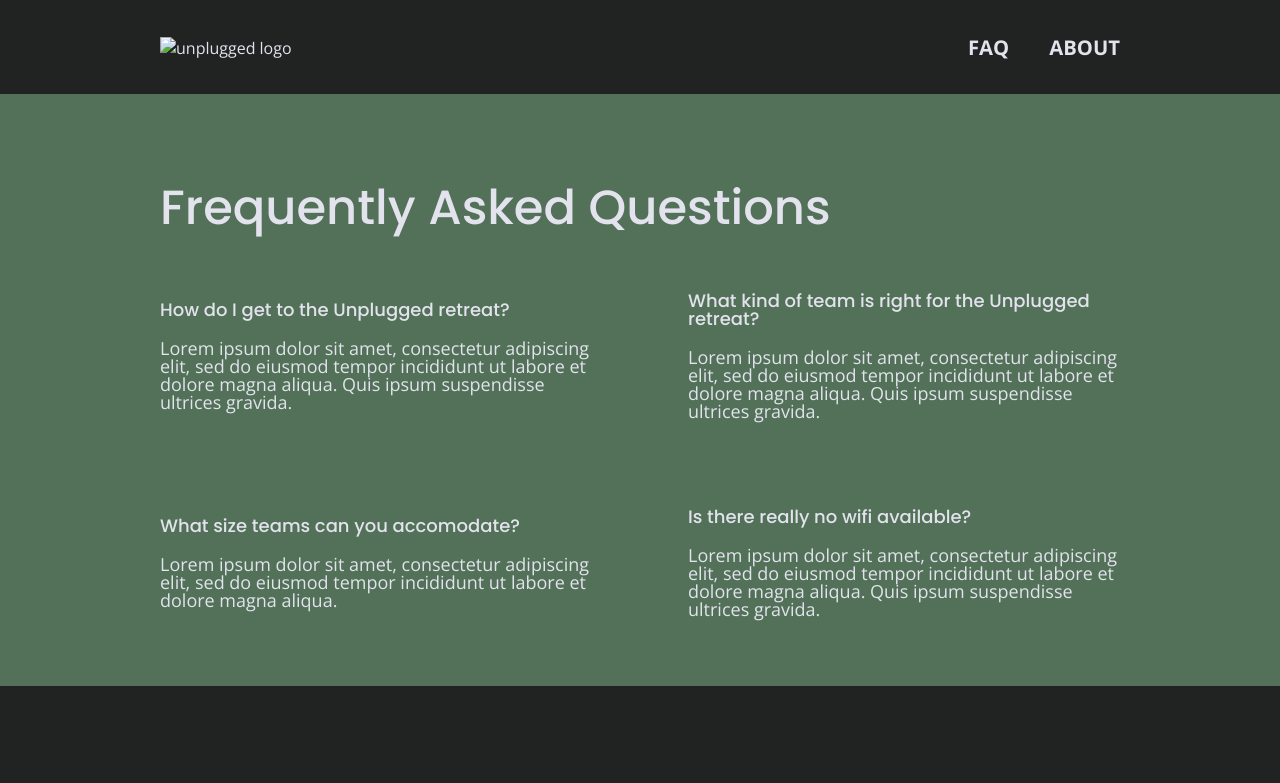
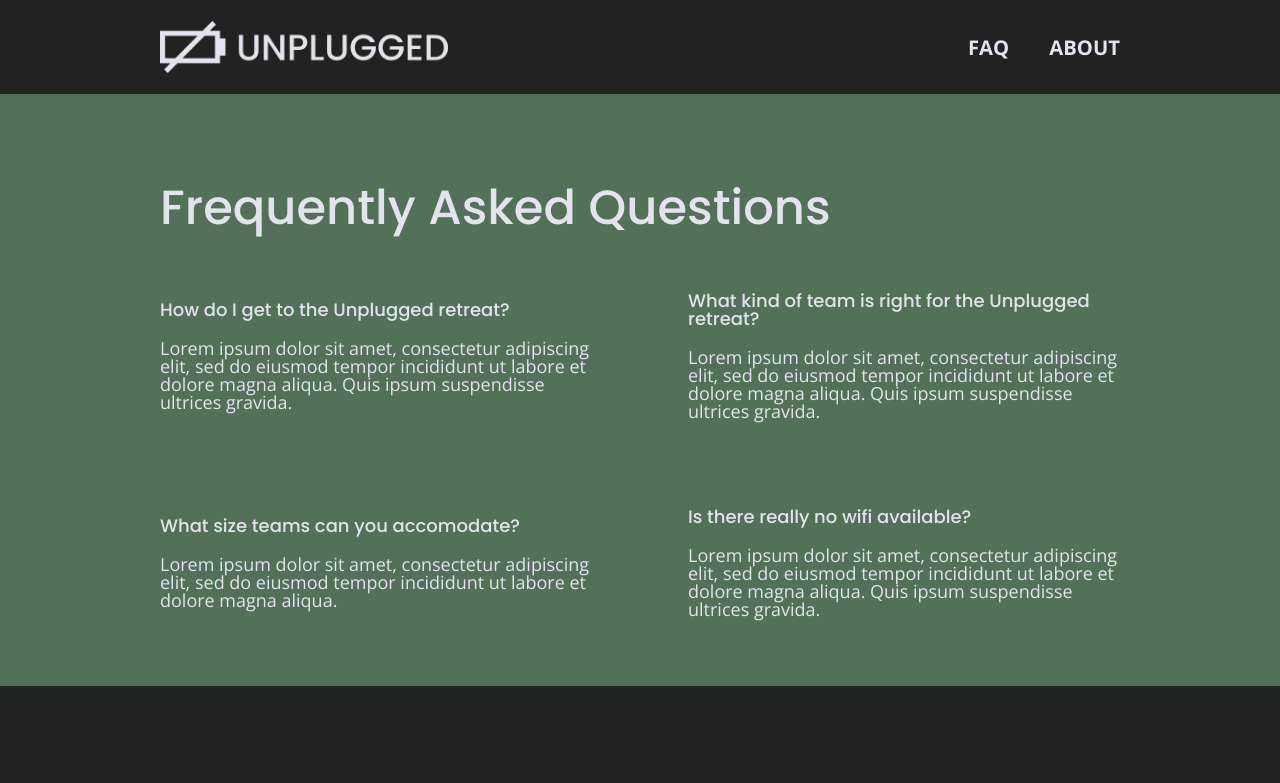
Before and after one commit to allyson-s-code/Unplugged-Responsive, a website: page faq/index.html in a window 1280 px wide. Shown: the top 783 px of the page. Drawn offline with nearby package versions, Linux system fonts and the light colour scheme.

Commit message:
fixed logo and nav bar

```diff
--- a/css/main.css
+++ b/css/main.css
@@ -539,7 +539,7 @@ header figure {
 }
 
 header nav {
-  width: 20%;
+  width: 30%;
 }
 
 header nav ul {
@@ -729,6 +729,12 @@ p {
   line-height: 1.333;
 }
 
+/* Header */
+
+header nav {
+  width: 20%;
+}
+
 
 /* Hero */
 
--- a/faq/index.html
+++ b/faq/index.html
@@ -19,6 +19,7 @@
   <link rel="stylesheet" href="../css/normalize.css">
   <link rel="stylesheet" href="../css/main.css">
 
+  <!-- Google Fonts -->
   <link href="https://fonts.googleapis.com/css?family=Open+Sans:400,700|Poppins:500,700" rel="stylesheet">
 
   <meta name="theme-color" content="#fafafa">
@@ -27,9 +28,11 @@
 <body>
   <header>
     <div class="content-wrapper">
-      <a href="#">
-        <img src="" alt="unplugged logo">
-      </a>
+      <figure>
+        <a href="../index.html">
+          <img src="../img/unpluggedlogo.png" alt="unplugged logo">
+        </a>
+      </figure>
       <div class="header-divider"></div>
       <nav>
         <ul>
```
Also changed, not shown: about/index.html (+5 -3 lines).
